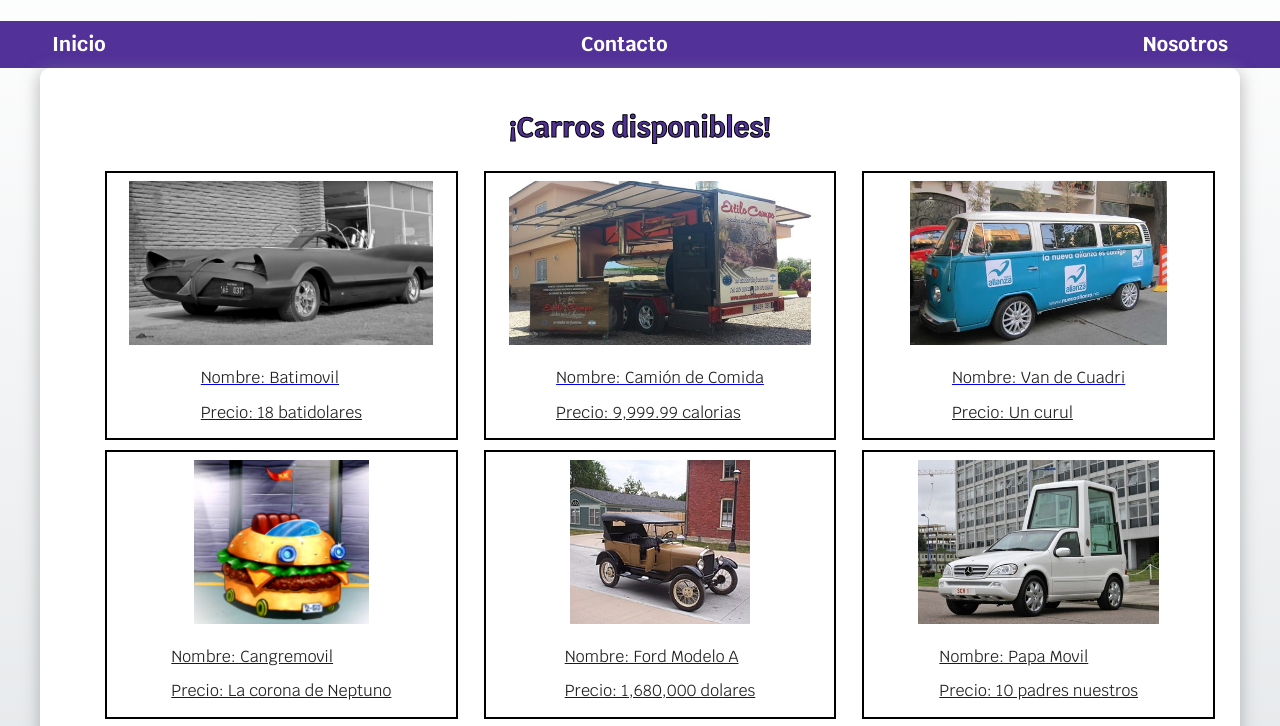
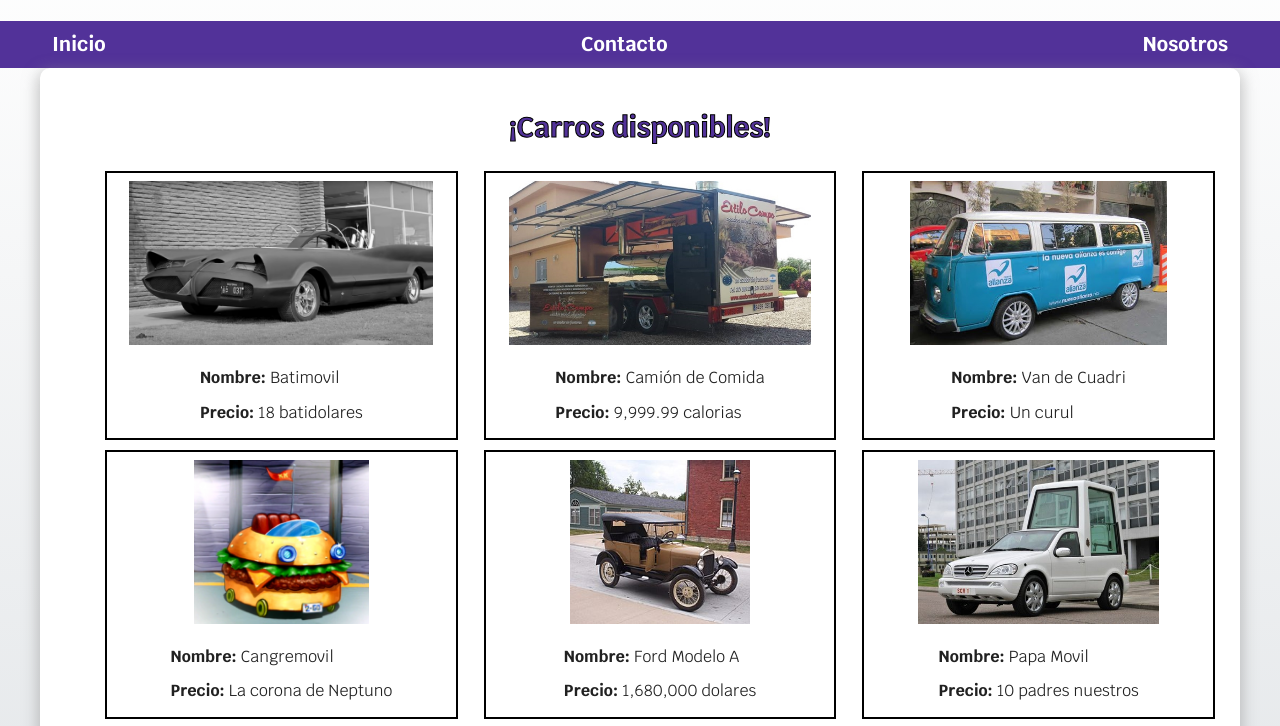
Before and after one commit to DanielCota07/Proyecto-U2, a plain HTML site: page WWW/index.html in a window 1280 px wide. Shown: the part 74-800 px from the top of the page. Drawn offline with Linux system fonts and the light colour scheme.

Commit message:
Se mejoró la estetica del index

```diff
--- a/WWW/css/styles.css
+++ b/WWW/css/styles.css
@@ -83,10 +83,19 @@
         break-inside: avoid;
         padding: .5rem
     }
+    .hipervinculo{
+        color: var(--negro);
+        text-decoration: none;
+    }
+
     .producto__nombre,
     .producto__precio{
-        color: var(--negro);
-        text-decoration: none;
+        font-weight: 700;
+    }
+
+    .producto__nombre span,
+    .producto__precio span{
+        font-weight: 400;
     }
 
     .carro__imagen{
--- a/WWW/script.js
+++ b/WWW/script.js
@@ -8,12 +8,12 @@ fetch(url)
             let li = document.createElement("li");
             let url = `./Detalles/detalle${car.id}.html`
             li.innerHTML = `
-                <a href=${url}>
+                <a class="hipervinculo" href=${url}>
                     <div class="carros">
                         <img class="carro__imagen" src=${car.url} alt=${car.alter}>
                         <div class="carro__inf">
-                            <p class="producto__nombre">Nombre: ${car.name}</p>
-                            <p class="producto__precio">Precio: ${car.precio}</p>
+                            <p class="producto__nombre">Nombre: <span>${car.name}</span></p>
+                            <p class="producto__precio">Precio: <span>${car.precio}</span></p>
                         </div>
                     </div>
                 </a>`
```
